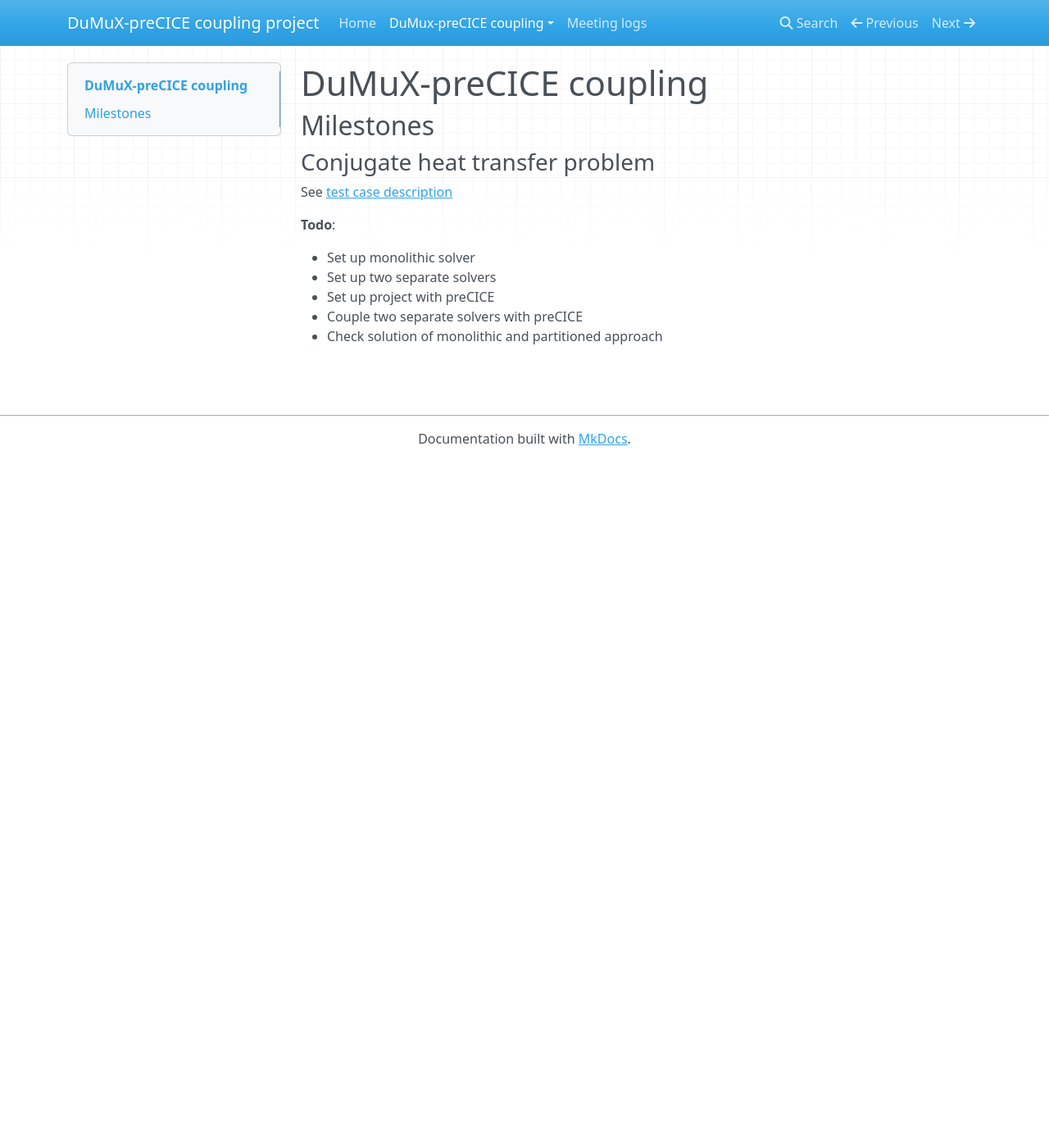
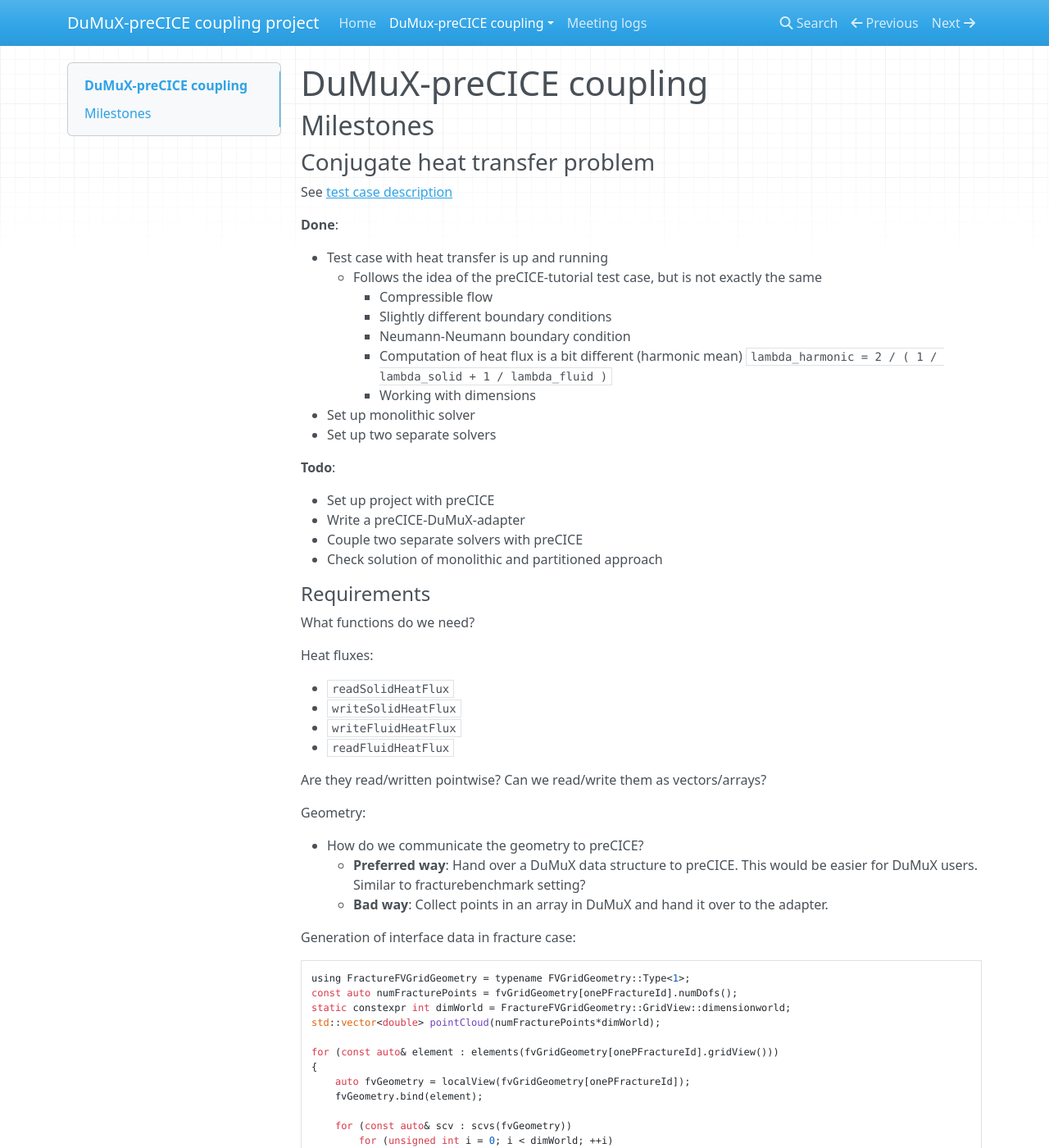
Before and after one commit to precice/dumux-adapter, an MkDocs documentation site: the page built from doc/mkdocs/dumux_precice/docs/dumux_precice_coupling.md, in a window 1280 px wide and 1400 px high. Shown: the whole window at 82% size. Built offline with MkDocs 1.6.1, drawn with Linux system fonts in a browser that asks for light colours; nearby versions of some CDN libraries; old or Windows-style settings are respelled for this version of MkDocs; some of the changed text lies outside the part shown.

Commit message:
changes to code done with Kilian to prepare the coupling.

````diff
--- a/doc/mkdocs/dumux_precice/docs/dumux_precice_coupling.md
+++ b/doc/mkdocs/dumux_precice/docs/dumux_precice_coupling.md
@@ -6,10 +6,58 @@
 
 See [test case description](dumux_test_case.md#conjugate-heat-transfer)
 
+**Done**:
+
+- Test case with heat transfer is up and running
+    - Follows the idea of the preCICE-tutorial test case, but is not exactly the same
+        - Compressible flow
+        - Slightly different boundary conditions
+        - Neumann-Neumann boundary condition
+        - Computation of heat flux is a bit different (harmonic mean) `lambda_harmonic = 2 / ( 1 / lambda_solid + 1 / lambda_fluid )`
+        - Working with dimensions
+- Set up monolithic solver
+- Set up two separate solvers
+
 **Todo**:
 
-- Set up monolithic solver
-- Set up two separate solvers
 - Set up project with preCICE
+- Write a preCICE-DuMuX-adapter
 - Couple two separate solvers with preCICE
 - Check solution of monolithic and partitioned approach
+
+#### Requirements
+
+What functions do we need?
+
+Heat fluxes:
+
+- `readSolidHeatFlux`
+- `writeSolidHeatFlux`
+- `writeFluidHeatFlux`
+- `readFluidHeatFlux`
+
+Are they read/written pointwise? Can we read/write them as vectors/arrays?
+
+Geometry:
+
+- How do we communicate the geometry to preCICE?
+    - **Preferred way**: Hand over a DuMuX data structure to preCICE. This would be easier for DuMuX users. Similar to fracturebenchmark setting?
+    - **Bad way**: Collect points in an array in DuMuX and hand it over to the adapter.
+
+Generation of interface data in fracture case:
+```c++
+using FractureFVGridGeometry = typename FVGridGeometry::Type<1>;
+const auto numFracturePoints = fvGridGeometry[onePFractureId].numDofs();
+static constexpr int dimWorld = FractureFVGridGeometry::GridView::dimensionworld;
+std::vector<double> pointCloud(numFracturePoints*dimWorld);
+
+for (const auto& element : elements(fvGridGeometry[onePFractureId].gridView()))
+{
+    auto fvGeometry = localView(fvGridGeometry[onePFractureId]);
+    fvGeometry.bind(element);
+
+    for (const auto& scv : scvs(fvGeometry))
+        for (unsigned int i = 0; i < dimWorld; ++i)
+            pointCloud[scv.dofIndex()*dimWorld + i] = scv.dofPosition()[i];
+}
+```
````
Also changed, not shown: doc/mkdocs/dumux_precice/docs/dumux_test_case.md (+5 -1 lines), 2 other files.
